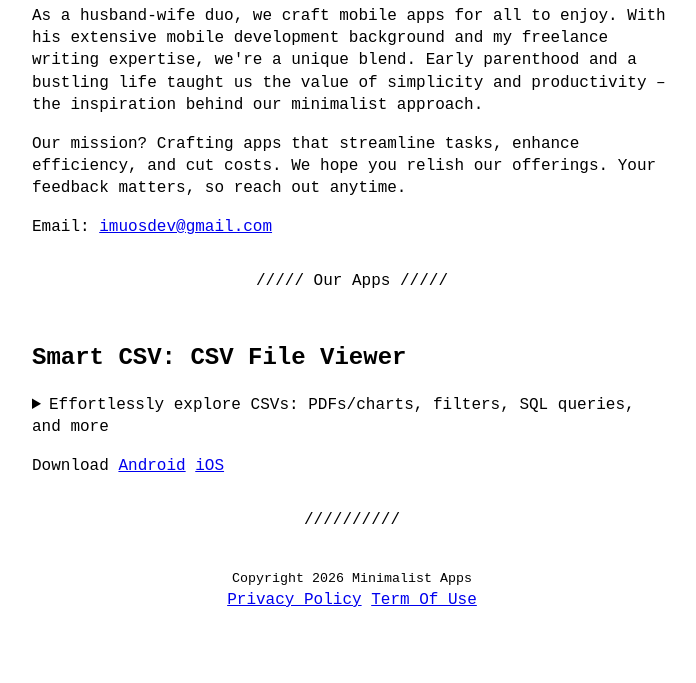
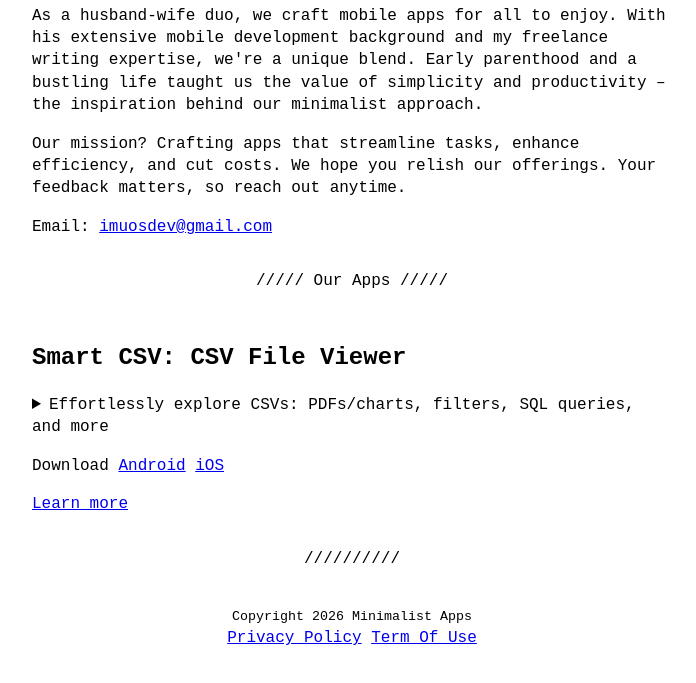
Before and after one commit to minimalistapps/minimalistapps, an Eleventy site: page index.njk in a window 1280 px wide. Shown: the part 147-830 px from the top of the page, without its empty margins (288-984 px from the left). Built offline with nearby package versions, Linux system fonts and the light colour scheme; Eleventy itself is replaced by a stand-in of ours; files that its build step writes are made by us from their sources.

Commit message:
Add docs

```diff
--- a/_data/apps.js
+++ b/_data/apps.js
@@ -13,6 +13,7 @@
       "- Copy the selected rows.",
       "- and more.",
     ],
+    docs: "https://minimalistapps.github.io/smartcsv/",
     android: "https://play.google.com/store/apps/details?id=xyz.minimalistapps.smartcsv",
     ios: "https://apps.apple.com/us/app/smart-csv-viewer-smart-tables/id1611962123"
   },
--- a/index.njk
+++ b/index.njk
@@ -28,6 +28,7 @@
       </div>
     {% endfor %}
   </details>
+
   <p>
     <span>Download</span>
     {% if app.android %}
@@ -38,4 +39,7 @@
       <a href='{{ app.ios }}'>iOS</a>
     {% endif %}
   </p>
+  {% if app.docs %}
+      <a href='{{ app.docs }}' target="_blank">Learn more</a>
+  {% endif %}
 {% endfor %}
```
